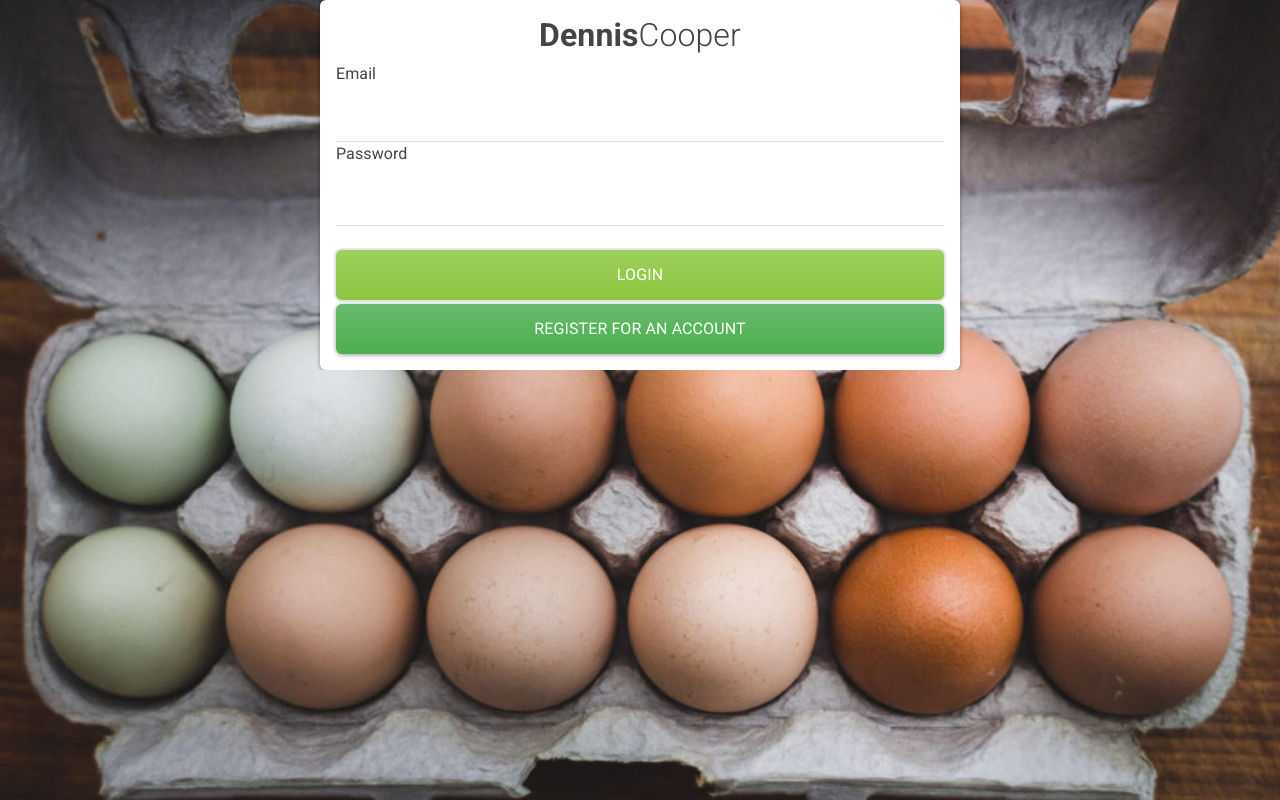
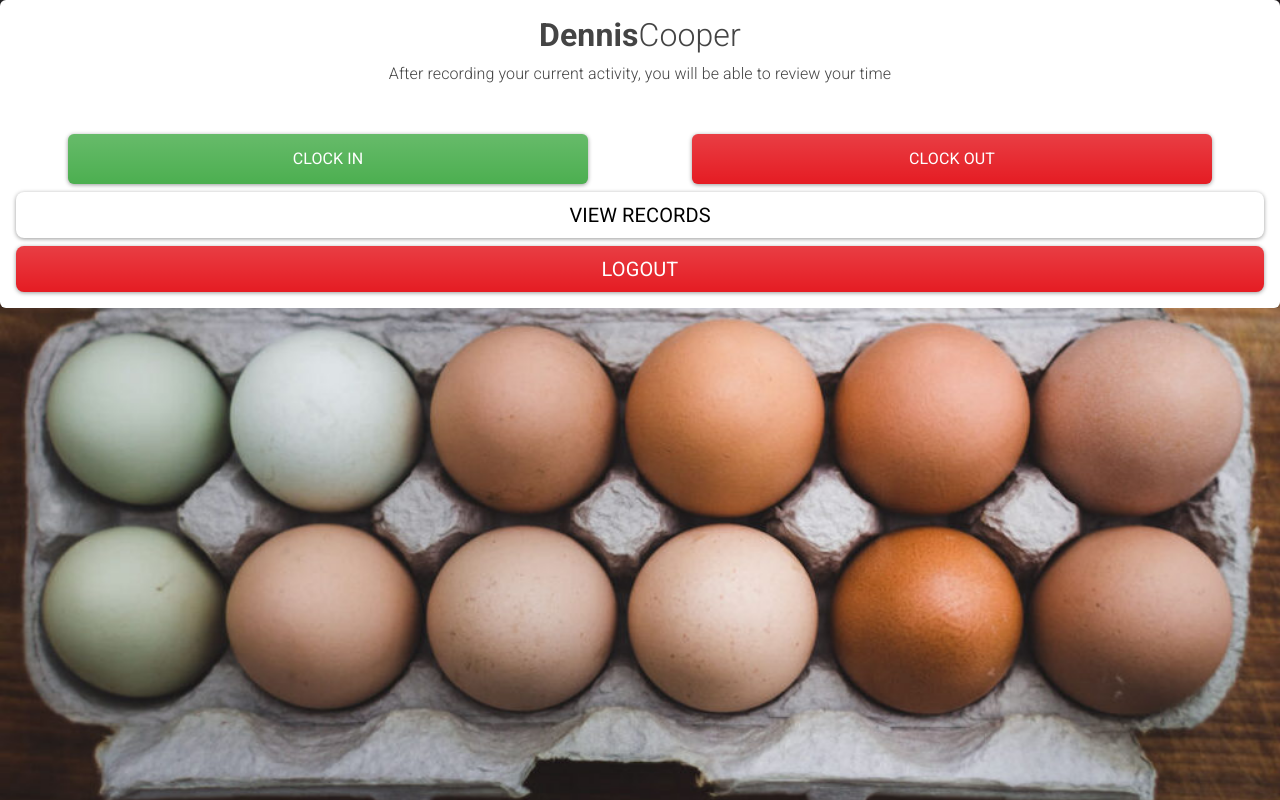
Before and after one commit to brileym01/Dennis_Coop_er, a plain HTML site: page index.html in a window 1280 px wide. Both pictures are taken after a click on the button "LOGIN". Drawn offline with nearby package versions, Linux system fonts and the light colour scheme; some packages are replaced by stand-ins of ours; no server answers; a script that the page names is missing.

Commit message:
Finally fixed and ready to begin creation of dashboard page index.html
Lots of functionality fixes

```diff
--- a/index.html
+++ b/index.html
@@ -95,7 +95,7 @@
         <!-- Login card div -->
         <div class="card col-6 mt-50" id="divLogin">
             <div class="card-body">
-                <h2 class="col-12 text-center"><span class="fw-bold">Dennis</span><span class="fw-light">Cooper</span></h2>
+                <h2 class="col-12 text-center"><span class="fw-bold">Simple</span><span class="fw-light">Coop</span></h2>
                 <form>
                     <label class="form-label mb-0" for="txtLoginEmail"> Email </label>
                     <input class="form-control" type="email"  id="txtLoginEmail">
@@ -107,7 +107,7 @@
             </div>
         </div>
         <!-- Dashboard div -->
-        <div class="card col-12" id="divDashboard" style="display:none;">
+        <div class="card col-12" id="divDashboard" style="display:none">
             <div class="card-body">
                 <h2 class="col-12 text-center"><span class="fw-bold">Dennis</span><span class="fw-light">Cooper</span></h2>
                 <p class="col-12 mt-2 fw-light text-center">After recording your current activity, you will be able to review your time</p>
@@ -143,6 +143,12 @@
             console.log('Return to Login Clicked');
             $('#divRegister').slideToggle(function(){
                 $('#divLogin').slideToggle();
+            })
+        })
+        $('#btnLogin').on('click', function(){
+            console.log('Login Clicked');
+            $('#divLogin').slideToggle(function(){
+                $('#divDashboard').slideToggle();
             })
         })
         $('#btnCreate').on('click',function(){
@@ -290,10 +296,9 @@
                                 text: result.Error
                             })
                         } else {
+                            console.log("divDashboard Swap Clicked");
                             sessionStorage.setItem('TimeClockID',result.SessionID);
-                            $('#divLogin').slideToggle(function(){
-                                $('#divDshboard').slideToggle();
-                            })
+
                         }
                     })
                 })
```
